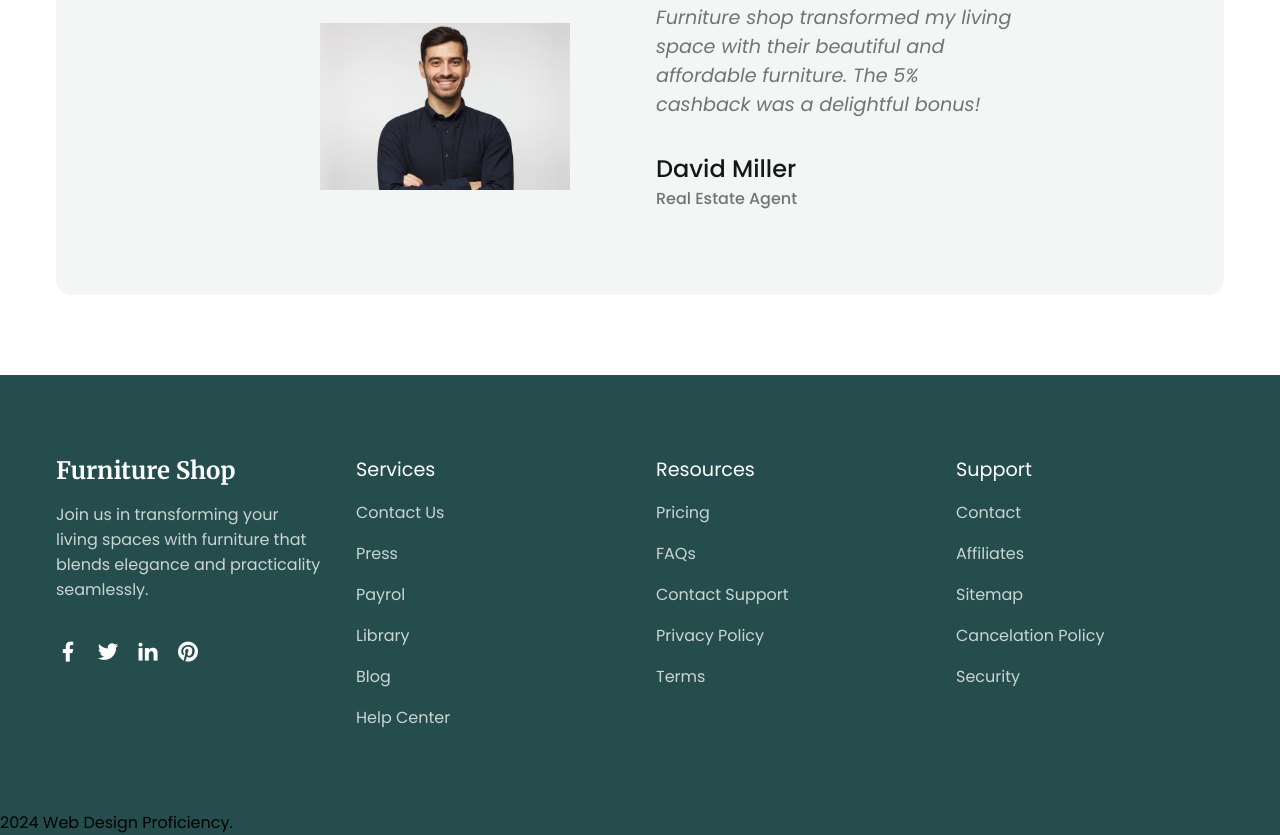
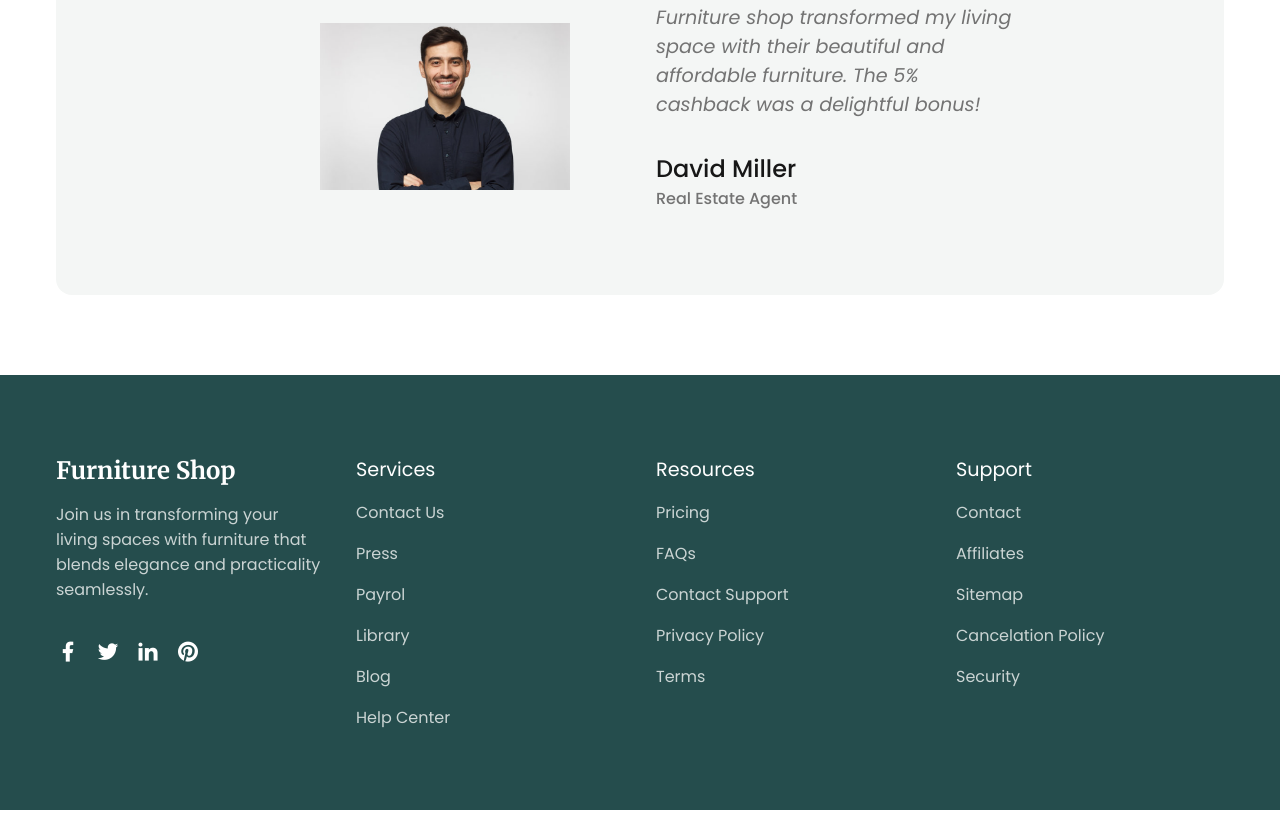
Before and after one commit to dpanja1234/furniture-app.github.io, a plain HTML site: page index.html in a window 1280 px wide. Shown: the part 3569-4404 px from the top of the page. After the commit the page ends 4379 px from the top, so only its background shows below. Drawn offline with nearby package versions, Linux system fonts and the light colour scheme.

Commit message:
Update index.html

```diff
--- a/index.html
+++ b/index.html
@@ -275,7 +275,6 @@
         </div>
       </div>
      <div class="footer_bar">
- 2024 Web Design Proficiency.
 </div>
     </footer>
 
```
